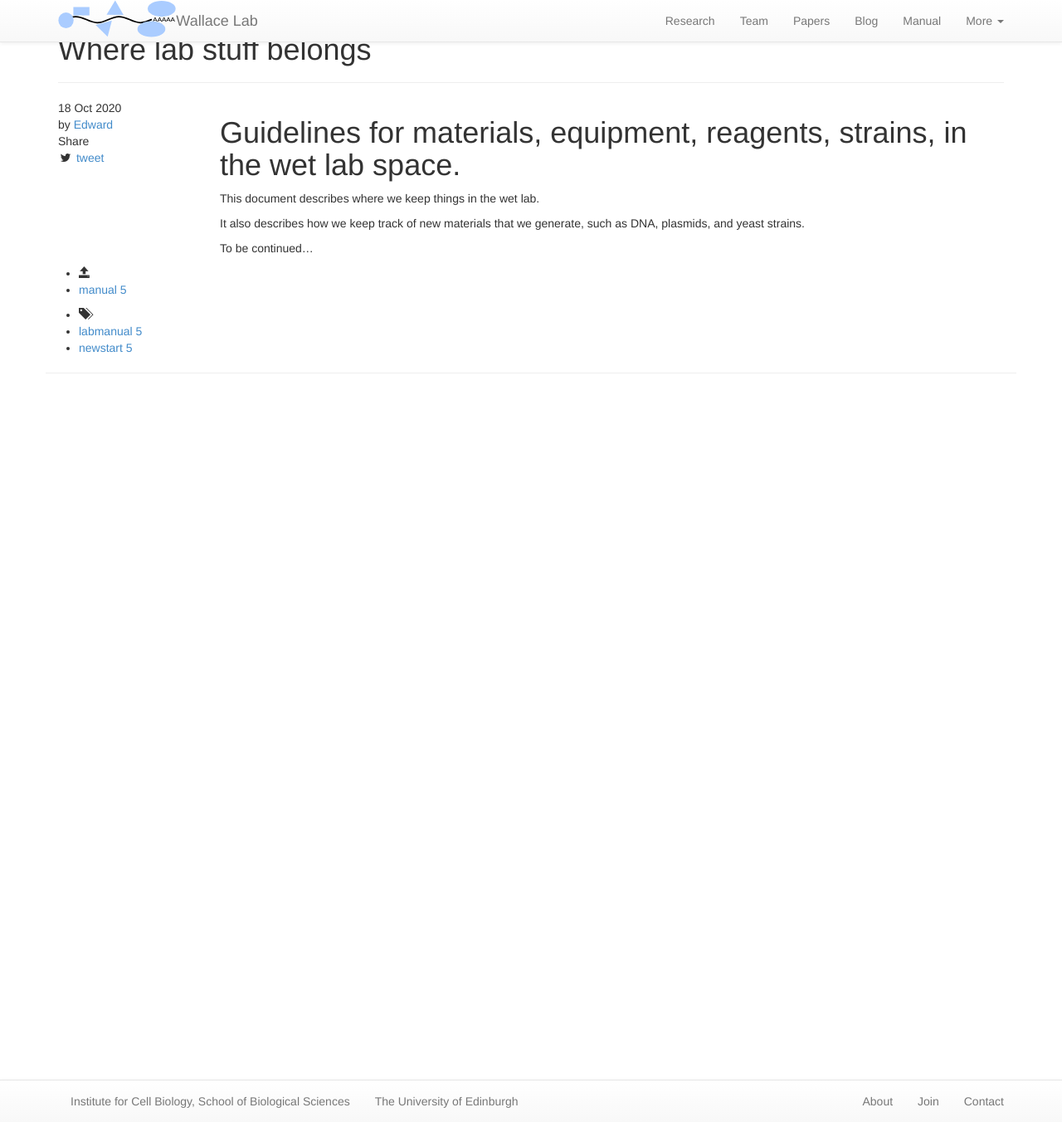
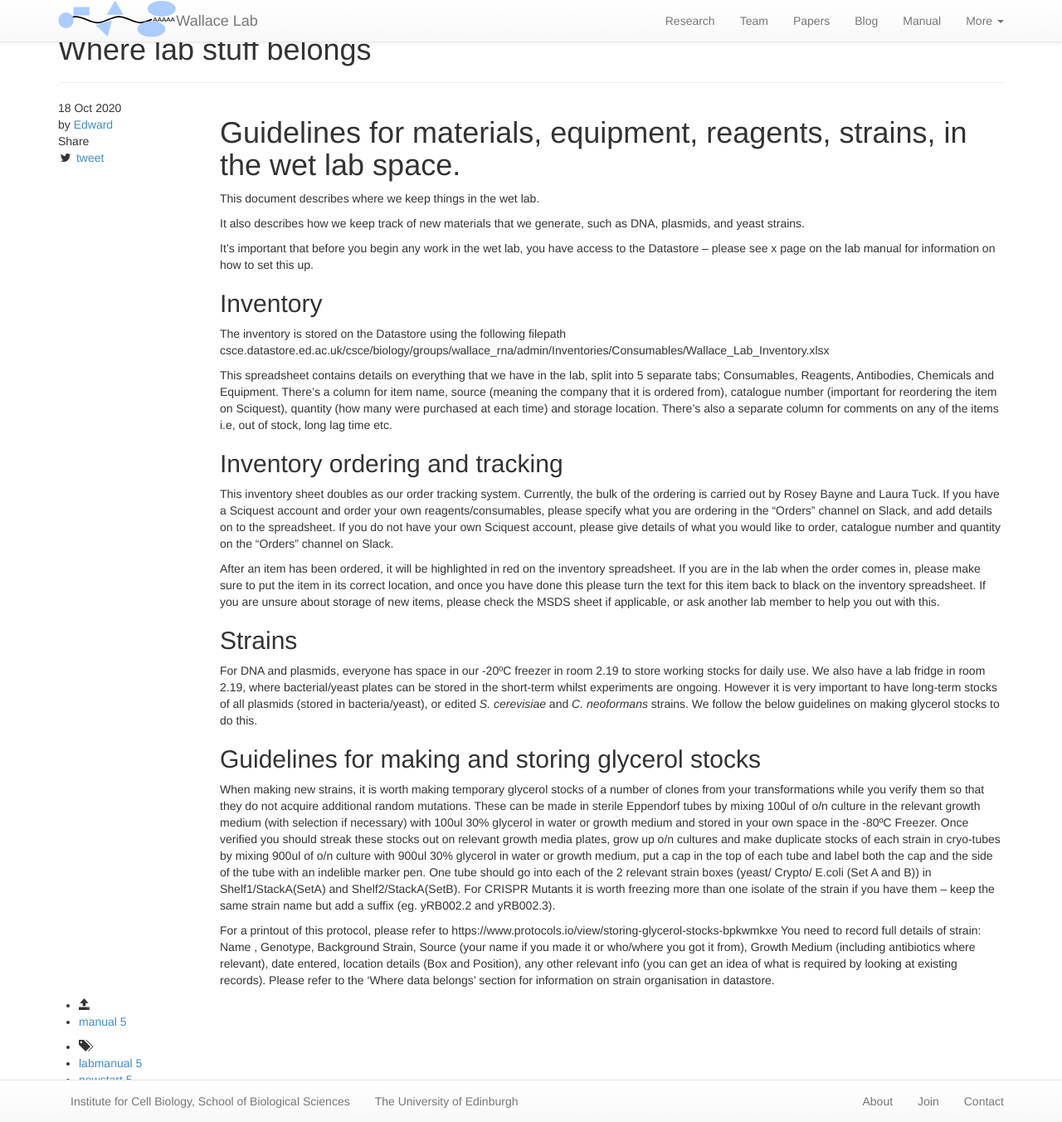
Before and after one commit to swinterbourne/ewallace.github.io, a Jekyll site: the page built from manual/_posts/2020-10-18-where-lab-stuff-belongs.md, in a window 1280 px wide and 1352 px high. Shown: the whole window at 83% size. Built offline with Jekyll 4.4.1, drawn with Linux system fonts in a browser that asks for light colours; nearby versions of some CDN libraries.

Commit message:
Update 2020-10-18-where-lab-stuff-belongs.md (#48)
This section covers where inventory is stored, how it is ordered, where DNA/yeast working stocks are stored and how to make glycerol stocks for long term storage. New lab members will be referred to the 'Where data belongs' section for details on how to organise data associated with physical strains.

```diff
--- a/manual/_posts/2020-10-18-where-lab-stuff-belongs.md
+++ b/manual/_posts/2020-10-18-where-lab-stuff-belongs.md
@@ -14,4 +14,25 @@ This document describes where we keep things in the wet lab.
 
 It also describes how we keep track of new materials that we generate, such as DNA, plasmids, and yeast strains.
 
-To be continued...
+It’s important that before you begin any work in the wet lab, you have access to the Datastore – please see x page on the lab manual for information on how to set this up.
+
+## Inventory
+The inventory is stored on the Datastore using the following filepath
+csce.datastore.ed.ac.uk/csce/biology/groups/wallace_rna/admin/Inventories/Consumables/Wallace_Lab_Inventory.xlsx
+
+This spreadsheet contains details on everything that we have in the lab, split into 5 separate tabs; Consumables, Reagents, Antibodies, Chemicals and Equipment. There’s a column for item name, source (meaning the company that it is ordered from), catalogue number (important for reordering the item on Sciquest), quantity (how many were purchased at each time) and storage location. There’s also a separate column for comments on any of the items i.e, out of stock, long lag time etc.
+
+## Inventory ordering and tracking
+This inventory sheet doubles as our order tracking system. Currently, the bulk of the ordering is carried out by Rosey Bayne and Laura Tuck. If you have a Sciquest account and order your own reagents/consumables, please specify what you are ordering in the “Orders” channel on Slack, and add details on to the spreadsheet. If you do not have your own Sciquest account, please give details of what you would like to order, catalogue number and quantity on the “Orders” channel on Slack.
+
+After an item has been ordered, it will be highlighted in red on the inventory spreadsheet. If you are in the lab when the order comes in, please make sure to put the item in its correct location, and once you have done this please turn the text for this item back to black on the inventory spreadsheet. If you are unsure about storage of new items, please check the MSDS sheet if applicable, or ask another lab member to help you out with this.
+
+## Strains
+For DNA and plasmids, everyone has space in our -20ºC freezer in room 2.19 to store working stocks for daily use. We also have a lab fridge in room 2.19, where bacterial/yeast plates can be stored in the short-term whilst experiments are ongoing. However it is very important to have long-term stocks of all plasmids (stored in bacteria/yeast), or edited _S. cerevisiae_ and _C. neoformans_ strains. We follow the below guidelines on making glycerol stocks to do this.
+
+## Guidelines for making and storing glycerol stocks
+When making new strains, it is worth making temporary glycerol stocks of a number of clones from your transformations while you verify them so that they do not acquire additional random mutations. These can be made in sterile Eppendorf tubes by mixing 100ul of o/n culture in the relevant growth medium (with selection if necessary) with 100ul 30% glycerol in water or growth medium and stored in your own space in the -80ºC Freezer.
+Once verified you should streak these stocks out on relevant growth media plates, grow up o/n cultures and make duplicate stocks of each strain in cryo-tubes by mixing 900ul of o/n culture with 900ul 30% glycerol in water or growth medium, put a cap in the top of each tube and label both the cap and the side of the tube with an indelible marker pen. One tube should go into each of the 2 relevant strain boxes (yeast/ Crypto/ E.coli (Set A and B)) in Shelf1/StackA(SetA) and Shelf2/StackA(SetB). For CRISPR Mutants it is worth freezing more than one isolate of the strain if you have them – keep the same strain name but add a suffix (eg. yRB002.2 and yRB002.3).
+
+For a printout of this protocol, please refer to https://www.protocols.io/view/storing-glycerol-stocks-bpkwmkxe
+You need to record full details of strain: Name , Genotype, Background Strain, Source (your name if you made it or who/where you got it from), Growth Medium (including antibiotics where relevant), date entered, location details (Box and Position), any other relevant info (you can get an idea of what is required by looking at existing records). Please refer to the ‘Where data belongs’ section for information on strain organisation in datastore.
```
